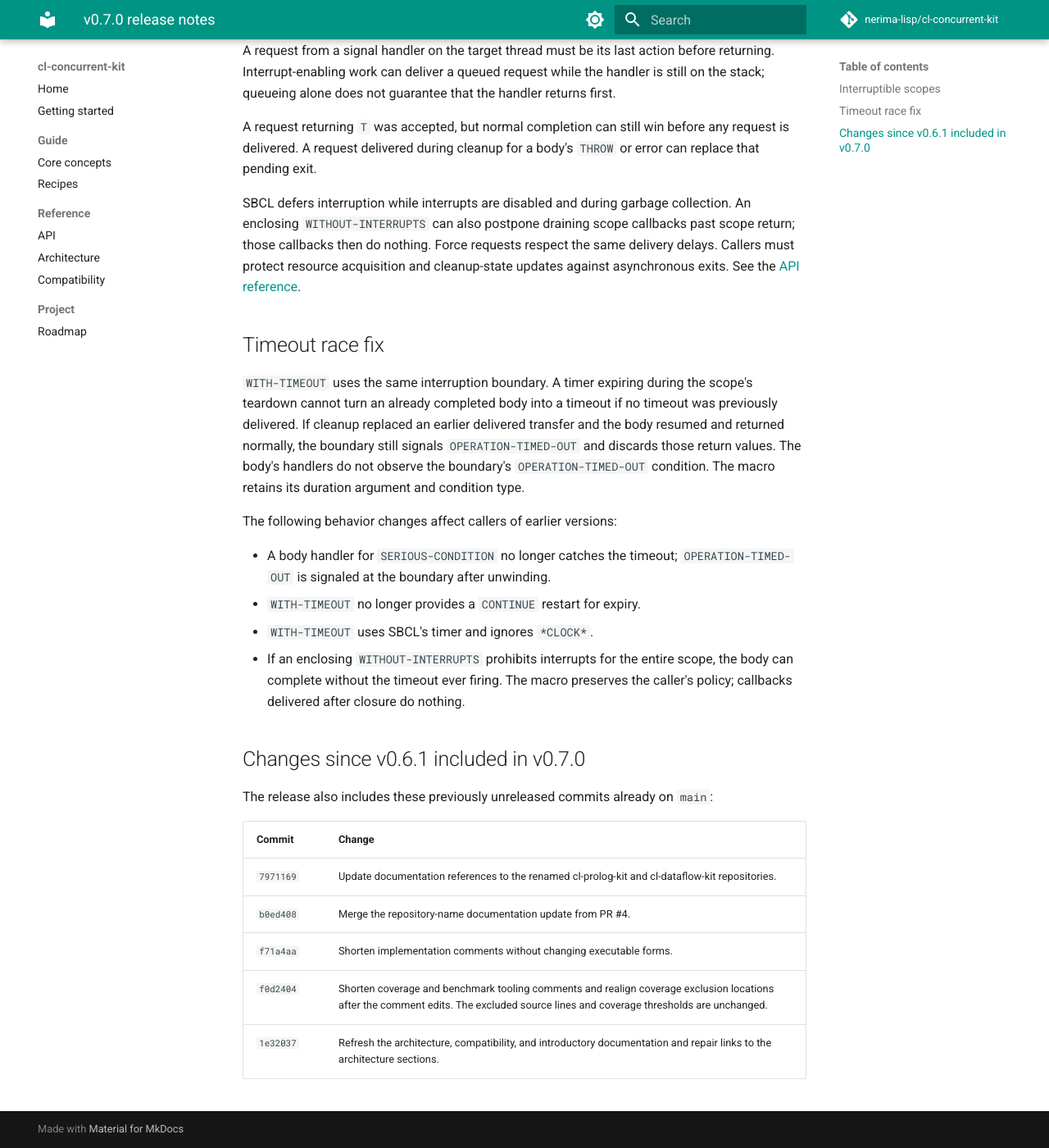
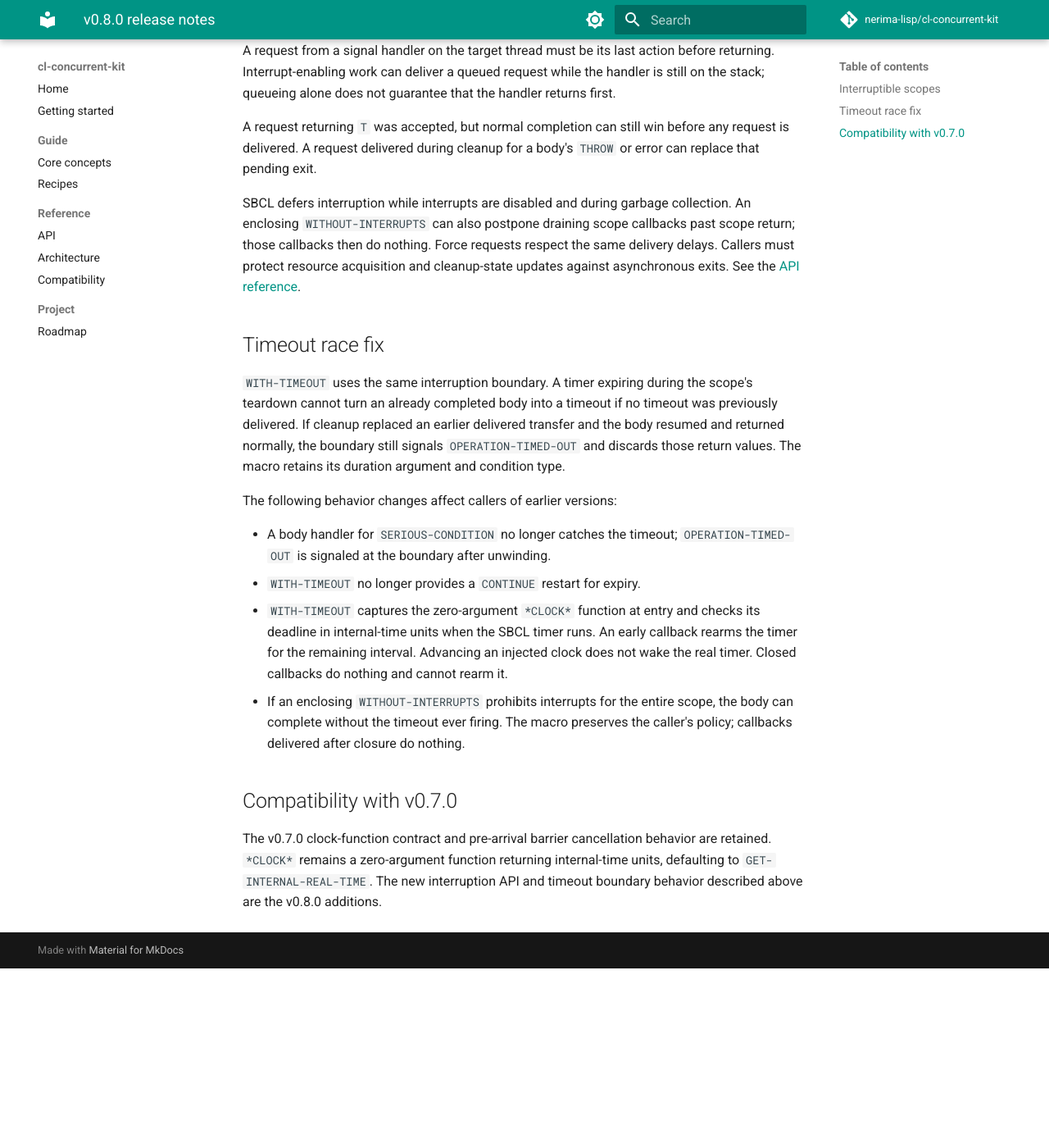
Before and after one commit to nerima-lisp/cl-concurrent-kit, an MkDocs documentation site: the page built from docs/src/project/release-v0.8.0.md, in a window 1280 px wide and 1400 px high, scrolled down 562 px. Shown: the whole window at 82% size. Built offline with MkDocs 1.6.1 and Material for MkDocs 9.7.7, drawn with Linux system fonts in a browser that asks for light colours; comment, search, counter and statistics services are not loaded; after the commit the page ends 1743 px from its top, so only the background shows below that; some of the changed text lies outside the part shown.

Commit message:
feat(release): prepare interruptible scopes for v0.8.0

```diff
--- a/docs/src/project/release-v0.7.0.md
+++ b/docs/src/project/release-v0.8.0.md
@@ -1,4 +1,4 @@
-# v0.7.0 release notes
+# v0.8.0 release notes
 
 ## Interruptible scopes
 
@@ -37,7 +37,7 @@ scope callbacks past scope return; those callbacks then do nothing.
 Force requests respect the same delivery delays.
 Callers must protect resource acquisition and cleanup-state updates against
 asynchronous exits. See the
-[API reference](https://github.com/nerima-lisp/cl-concurrent-kit/blob/v0.7.0/docs/src/reference/api.md#interruptible-scopes).
+[API reference](https://github.com/nerima-lisp/cl-concurrent-kit/blob/v0.8.0/docs/src/reference/api.md#interruptible-scopes).
 
 ## Timeout race fix
 
@@ -46,27 +46,25 @@ the scope's teardown cannot turn an already completed body into a timeout
 if no timeout was previously delivered. If cleanup replaced an earlier
 delivered transfer and the body resumed and returned normally, the boundary
 still signals `OPERATION-TIMED-OUT` and discards those return values.
-The body's handlers do not observe the boundary's `OPERATION-TIMED-OUT`
-condition. The macro retains its duration argument and condition type.
+The macro retains its duration argument and condition type.
 
 The following behavior changes affect callers of earlier versions:
 
 - A body handler for `SERIOUS-CONDITION` no longer catches the timeout;
   `OPERATION-TIMED-OUT` is signaled at the boundary after unwinding.
 - `WITH-TIMEOUT` no longer provides a `CONTINUE` restart for expiry.
-- `WITH-TIMEOUT` uses SBCL's timer and ignores `*CLOCK*`.
+- `WITH-TIMEOUT` captures the zero-argument `*CLOCK*` function at entry and
+  checks its deadline in internal-time units when the SBCL timer runs. An
+  early callback rearms the timer for the remaining interval. Advancing an
+  injected clock does not wake the real timer. Closed callbacks do nothing
+  and cannot rearm it.
 - If an enclosing `WITHOUT-INTERRUPTS` prohibits interrupts for the entire
   scope, the body can complete without the timeout ever firing. The macro
   preserves the caller's policy; callbacks delivered after closure do nothing.
 
-## Changes since v0.6.1 included in v0.7.0
+## Compatibility with v0.7.0
 
-The release also includes these previously unreleased commits already on `main`:
-
-| Commit | Change |
-|---|---|
-| `7971169` | Update documentation references to the renamed cl-prolog-kit and cl-dataflow-kit repositories. |
-| `b0ed408` | Merge the repository-name documentation update from PR #4. |
-| `f71a4aa` | Shorten implementation comments without changing executable forms. |
-| `f0d2404` | Shorten coverage and benchmark tooling comments and realign coverage exclusion locations after the comment edits. The excluded source lines and coverage thresholds are unchanged. |
-| `1e32037` | Refresh the architecture, compatibility, and introductory documentation and repair links to the architecture sections. |
+The v0.7.0 clock-function contract and pre-arrival barrier cancellation behavior
+are retained. `*CLOCK*` remains a zero-argument function returning internal-time
+units, defaulting to `GET-INTERNAL-REAL-TIME`. The new interruption API and
+timeout boundary behavior described above are the v0.8.0 additions.
```
Also changed, not shown: docs/src/getting-started.md (+1 -1 lines), docs/src/reference/api.md (+13 -3 lines), docs/src/reference/architecture.md (+10 -1 lines), README.md, 1 other file.
